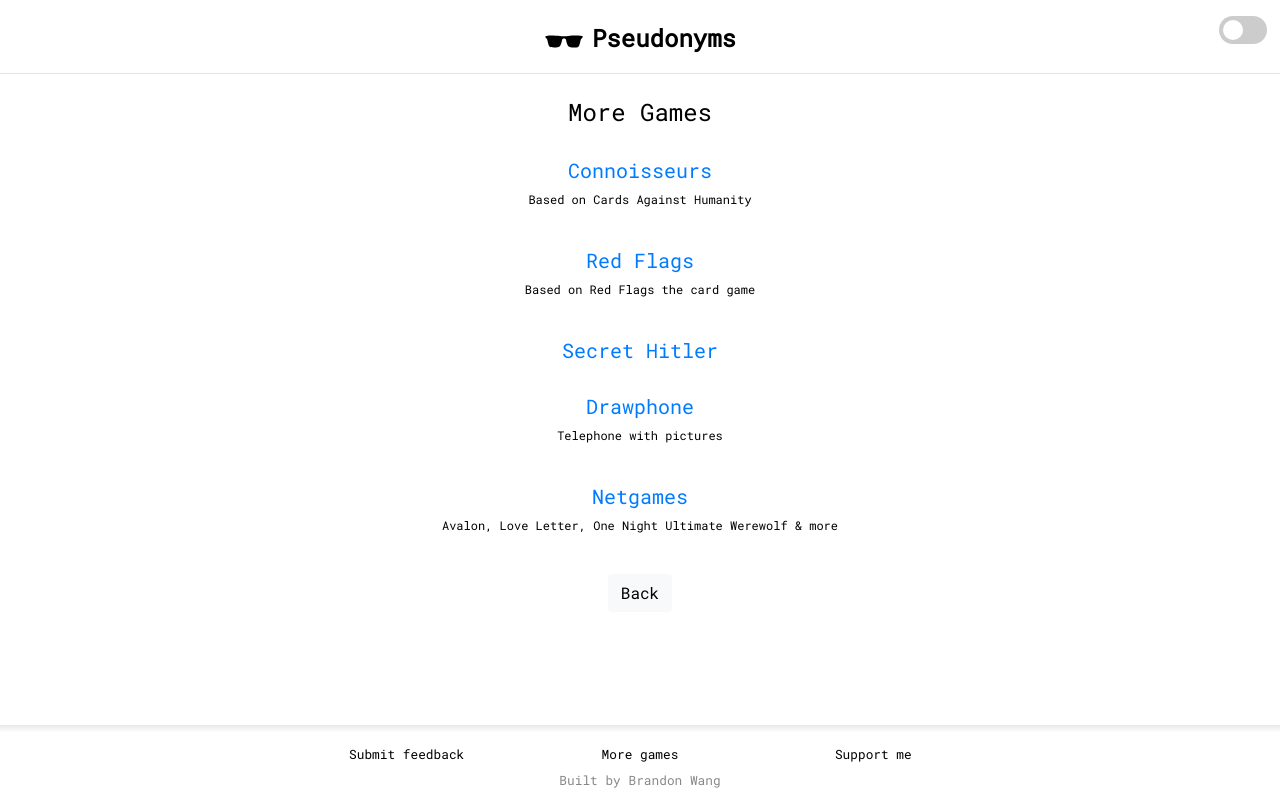
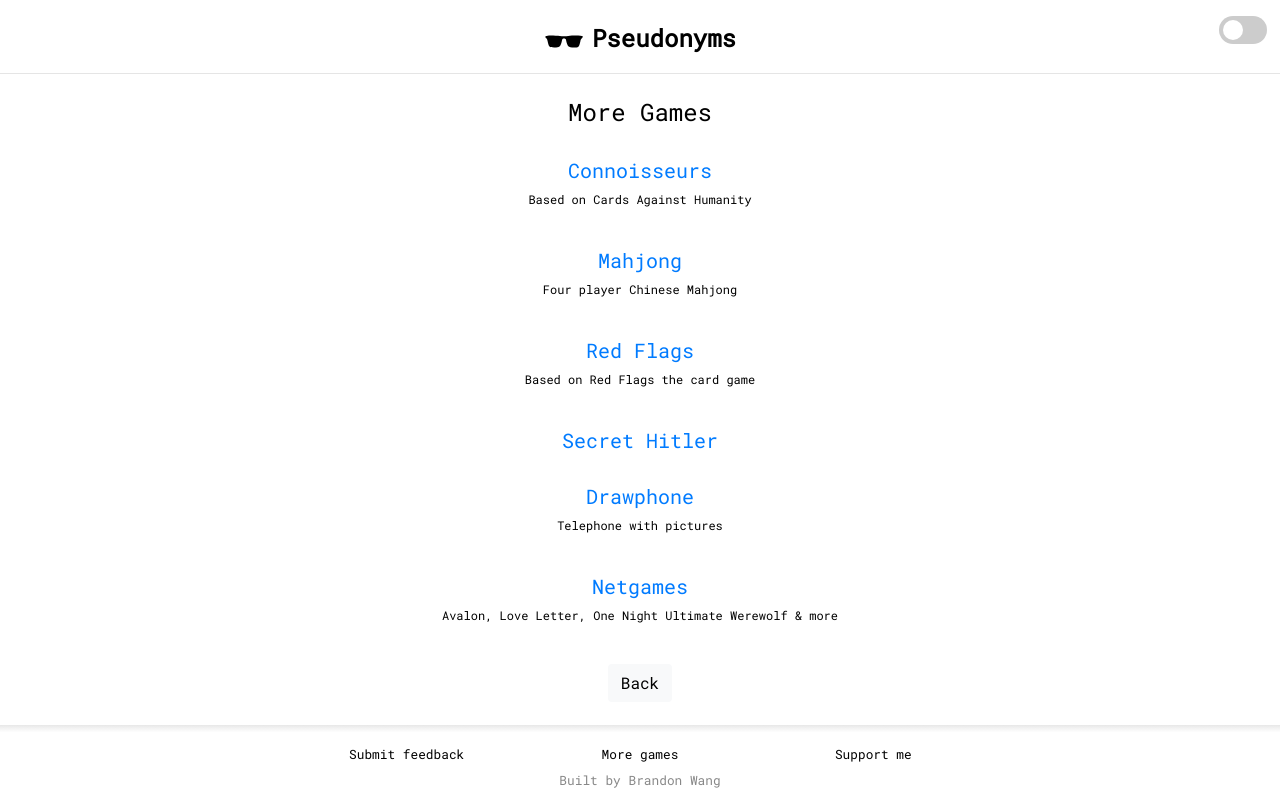
Before and after one commit to coconut750750/pseudonyms, a React (Create React App) app in the folder client/: page /moregames in a window 1280 px wide. Built offline with nearby package versions, Linux system fonts and the light colour scheme.

Commit message:
add mj to more games list

```diff
--- a/client/src/routes/MoreGames.js
+++ b/client/src/routes/MoreGames.js
@@ -3,8 +3,9 @@ import { Link } from 'react-router-dom';
 
 const games = [
   {name: "Connoisseurs", description: "Based on Cards Against Humanity", link: "https://connoisseurs.brandon-wang.com/"},
+  {name: "Mahjong", description: "Four player Chinese Mahjong", link: "https://mj.brandon-wang.com/"},
   {name: "Red Flags", description: "Based on Red Flags the card game", link: "https://redflagsio.herokuapp.com/"},
-  {name: "Secret Hitler", link: "http://www.secrethitler.party/"},
+  {name: "Secret Hitler", link: "https://secret-hitler.com//"},
   {name: "Drawphone", description: "Telephone with pictures", link: "https://drawphone.tannerkrewson.com/"},
   {name: "Netgames", description: "Avalon, Love Letter, One Night Ultimate Werewolf & more", link: "https://netgames.io/games/"},
 ];
```
